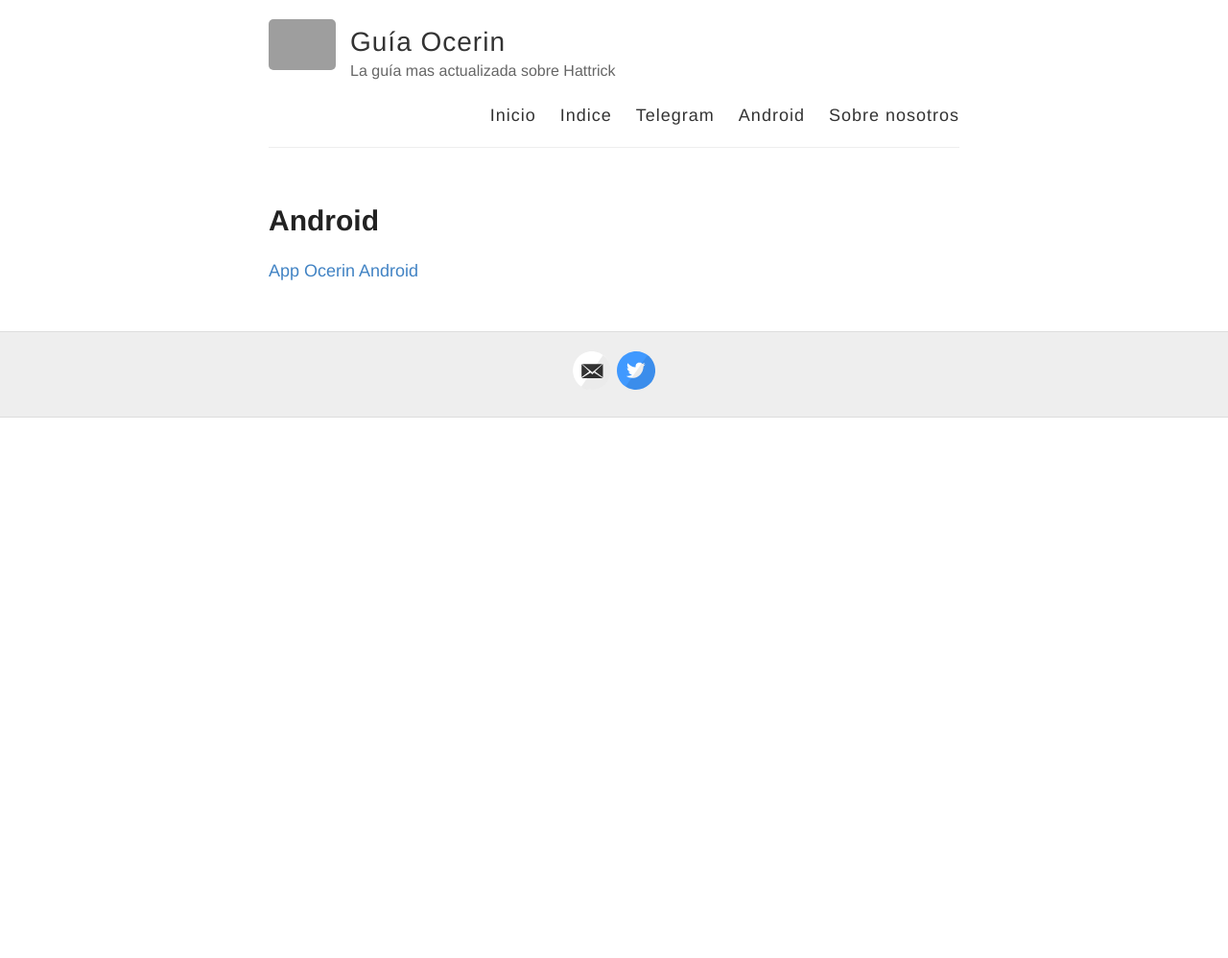
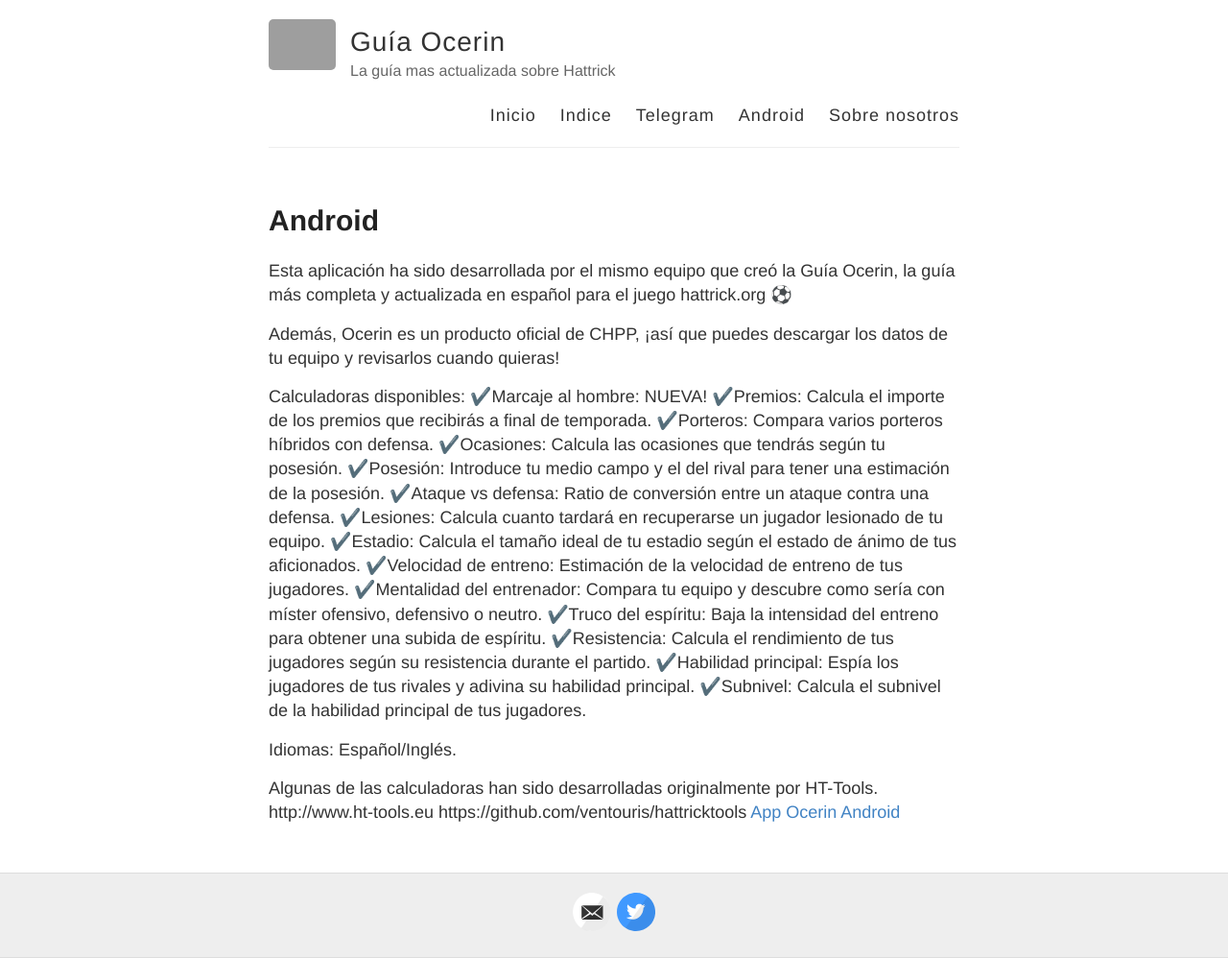
Before and after one commit to numanty/numanty.github.io, a Jekyll site: the page built from android.md, in a window 1280 px wide. Shown: the whole page at 96% size. Built offline with Jekyll 4.4.1, drawn with Linux system fonts in a browser that asks for light colours; before the commit the page ends 900 px from its top, so only the background shows below that; grey boxes are pictures that could not be loaded.

Commit message:
feat: added android description

```diff
--- a/android.md
+++ b/android.md
@@ -3,4 +3,29 @@
 title: Android
 permalink: /android/
 ---
+Esta aplicación ha sido desarrollada por el mismo equipo que creó la Guía Ocerin, la guía más completa y actualizada en español para el juego hattrick.org ⚽
+
+Además, Ocerin es un producto oficial de CHPP, ¡así que puedes descargar los datos de tu equipo y revisarlos cuando quieras!
+
+Calculadoras disponibles:
+✔️Marcaje al hombre: NUEVA!
+✔️Premios: Calcula el importe de los premios que recibirás a final de temporada.
+✔️Porteros: Compara varios porteros híbridos con defensa.
+✔️Ocasiones: Calcula las ocasiones que tendrás según tu posesión.
+✔️Posesión: Introduce tu medio campo y el del rival para tener una estimación de la posesión.
+✔️Ataque vs defensa: Ratio de conversión entre un ataque contra una defensa.
+✔️Lesiones: Calcula cuanto tardará en recuperarse un jugador lesionado de tu equipo.
+✔️Estadio: Calcula el tamaño ideal de tu estadio según el estado de ánimo de tus aficionados.
+✔️Velocidad de entreno: Estimación de la velocidad de entreno de tus jugadores.
+✔️Mentalidad del entrenador: Compara tu equipo y descubre como sería con míster ofensivo, defensivo o neutro.
+✔️Truco del espíritu: Baja la intensidad del entreno para obtener una subida de espíritu.
+✔️Resistencia: Calcula el rendimiento de tus jugadores según su resistencia durante el partido.
+✔️Habilidad principal: Espía los jugadores de tus rivales y adivina su habilidad principal.
+✔️Subnivel: Calcula el subnivel de la habilidad principal de tus jugadores.
+
+Idiomas: Español/Inglés.
+
+Algunas de las calculadoras han sido desarrolladas originalmente por HT-Tools.
+http://www.ht-tools.eu
+https://github.com/ventouris/hattricktools
 [App Ocerin Android](https://play.google.com/store/apps/details?id=com.guiaocerin)
```
